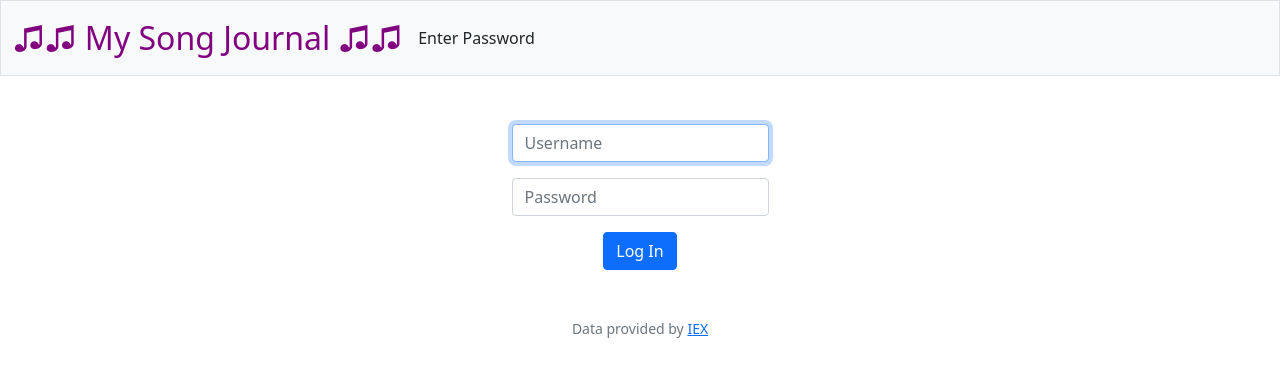
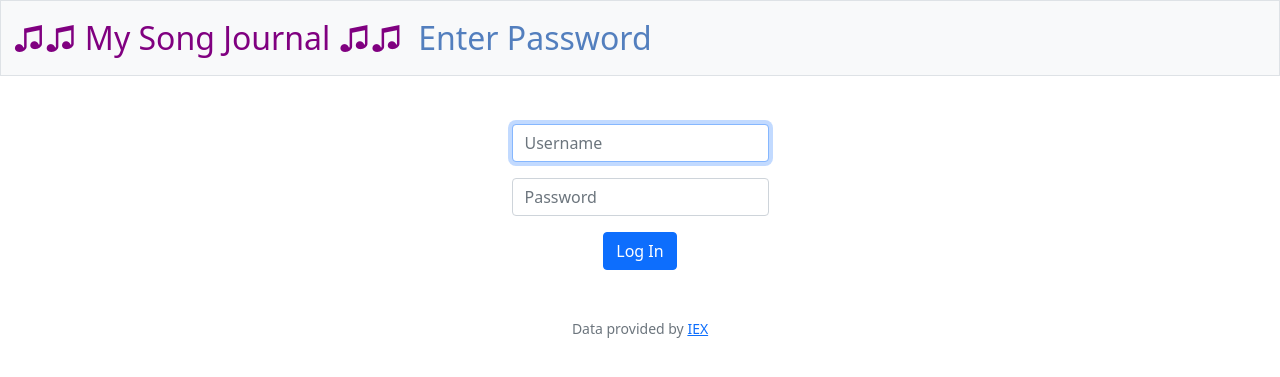
Before and after one commit to kumarpreetham09/CS50-Projects, a Flask app: page /login in a window 1280 px wide. Shown: the top 377 px of the page. Run offline with Flask 3, Linux system fonts and the light colour scheme; some libraries are stand-ins or nearby versions.

Commit message:
Sun, Jul 23, 2023, 5:26 PM +08:00

```diff
--- a/project/templates/layout.html
+++ b/project/templates/layout.html
@@ -40,7 +40,7 @@
                             <li class="nav-item"><a class="nav-link" href="/logout">Log Out</a></li>
                         </ul>
                     {% else %}
-                        <span text-align:centre class="blue">Enter Password</span>
+                    <a class="navbar-brand"><span class="blue">Enter Password</span></a>
                     {% endif %}
                 </div>
             </div>
```
